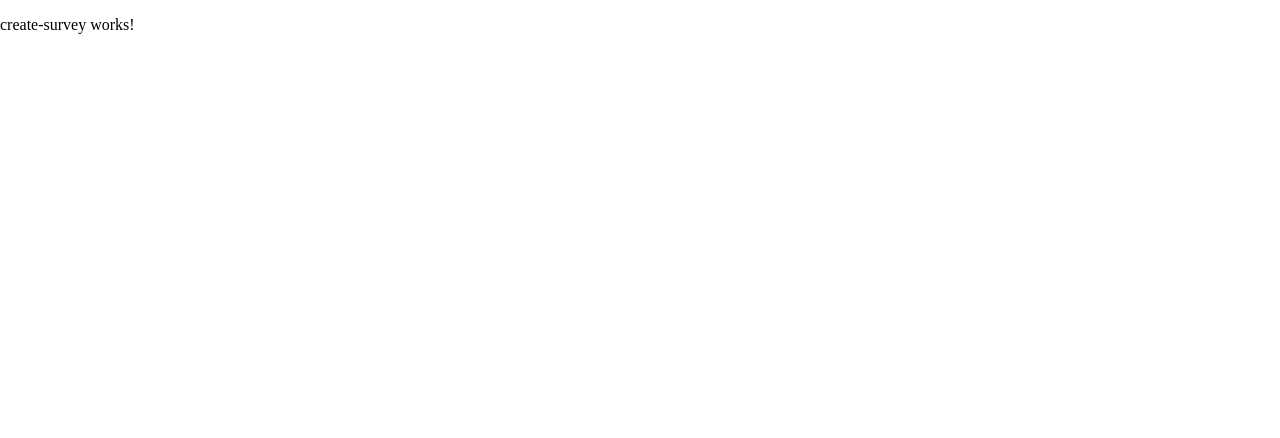
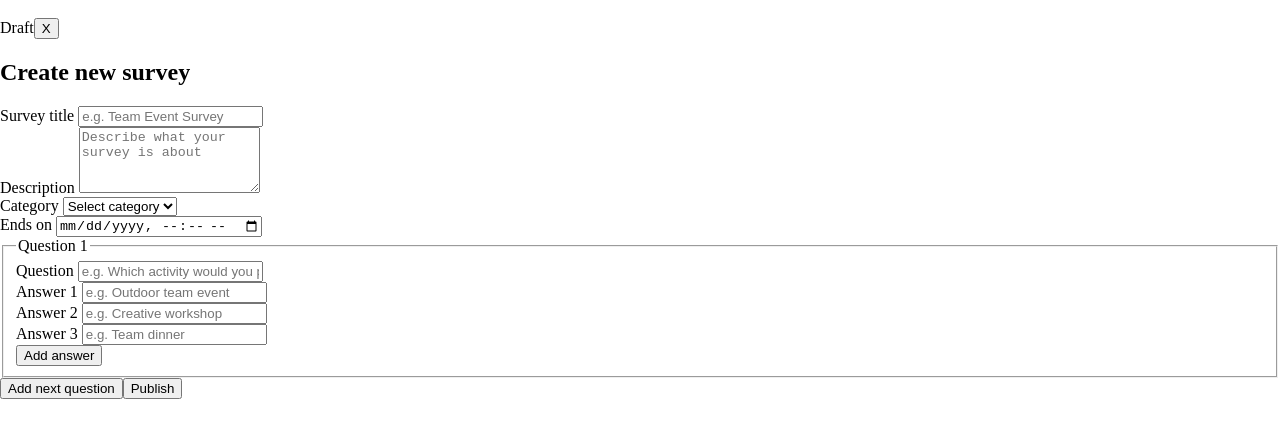
Before and after one commit to AhmetB-Dev/poll-app, an Angular app: page /create in a window 1280 px wide. Shown: the top 438 px of the page. Built offline with nearby package versions, Linux system fonts and the light colour scheme.

Commit message:
feat: update create survey page layout and fix routing link in home page

```diff
--- a/src/app/app.config.ts
+++ b/src/app/app.config.ts
@@ -4,5 +4,5 @@ import { provideRouter } from '@angular/router';
 import { routes } from './app.routes';
 
 export const appConfig: ApplicationConfig = {
-  providers: [provideBrowserGlobalErrorListeners(), provideRouter(routes), provideRouter(routes)],
+  providers: [provideBrowserGlobalErrorListeners(), provideRouter(routes)],
 };
--- a/src/app/app.routes.ts
+++ b/src/app/app.routes.ts
@@ -18,7 +18,7 @@ export const routes: Routes = [
   {
     path: 'survey/:id',
     component: SurveyDetail,
-    title: 'Poll Deatails',
+    title: 'Poll Details',
   },
   {
     path: '**',
--- a/src/app/pages/create-survey/create-survey.html
+++ b/src/app/pages/create-survey/create-survey.html
@@ -1 +1,128 @@
-<p>create-survey works!</p>
+<main class="create-survey">
+  <section class="create-survey__panel">
+    <img class="create-survey__image" src="" alt="" />
+
+    <div class="create-survey__topbar">
+      <span class="create-survey__status">Draft</span>
+
+      <button class="create-survey__close-button" type="button" aria-label="Close create survey">
+        X
+      </button>
+    </div>
+
+    <h1 class="create-survey__title">Create new survey</h1>
+
+    <form class="create-survey__form">
+      <div class="create-survey__field">
+        <label class="create-survey__label" for="survey-title"> Survey title </label>
+
+        <input
+          class="create-survey__input"
+          id="survey-title"
+          type="text"
+          name="survey-title"
+          placeholder="e.g. Team Event Survey"
+        />
+      </div>
+
+      <div class="create-survey__field">
+        <label class="create-survey__label" for="survey-description"> Description </label>
+
+        <textarea
+          class="create-survey__textarea"
+          id="survey-description"
+          name="survey-description"
+          rows="4"
+          placeholder="Describe what your survey is about"
+        ></textarea>
+      </div>
+
+      <div class="create-survey__row">
+        <div class="create-survey__field">
+          <label class="create-survey__label" for="survey-category"> Category </label>
+
+          <select class="create-survey__select" id="survey-category" name="survey-category">
+            <option value="">Select category</option>
+            <option value="team-activities">Team activities</option>
+            <option value="health">Health</option>
+            <option value="gaming">Gaming</option>
+            <option value="workplace">Workplace</option>
+          </select>
+        </div>
+
+        <div class="create-survey__field">
+          <label class="create-survey__label" for="survey-end-date"> Ends on </label>
+
+          <input
+            class="create-survey__input"
+            id="survey-end-date"
+            type="datetime-local"
+            name="survey-end-date"
+          />
+        </div>
+      </div>
+
+      <fieldset class="create-question">
+        <legend class="create-question__legend">Question 1</legend>
+
+        <div class="create-question__field">
+          <label class="create-question__label" for="question-title"> Question </label>
+
+          <input
+            class="create-question__input"
+            id="question-title"
+            type="text"
+            name="question-title"
+            placeholder="e.g. Which activity would you prefer?"
+          />
+        </div>
+
+        <div class="create-question__answers">
+          <div class="create-question__answer">
+            <label class="create-question__label" for="answer-1"> Answer 1 </label>
+
+            <input
+              class="create-question__input"
+              id="answer-1"
+              type="text"
+              name="answer-1"
+              placeholder="e.g. Outdoor team event"
+            />
+          </div>
+
+          <div class="create-question__answer">
+            <label class="create-question__label" for="answer-2"> Answer 2 </label>
+
+            <input
+              class="create-question__input"
+              id="answer-2"
+              type="text"
+              name="answer-2"
+              placeholder="e.g. Creative workshop"
+            />
+          </div>
+
+          <div class="create-question__answer">
+            <label class="create-question__label" for="answer-3"> Answer 3 </label>
+
+            <input
+              class="create-question__input"
+              id="answer-3"
+              type="text"
+              name="answer-3"
+              placeholder="e.g. Team dinner"
+            />
+          </div>
+        </div>
+
+        <button class="create-question__add-answer" type="button">Add answer</button>
+      </fieldset>
+
+      <div class="create-survey__actions">
+        <button class="create-survey__secondary-button" type="button">Add next question</button>
+
+        <button class="create-survey__primary-button" type="submit">Publish</button>
+      </div>
+    </form>
+  </section>
+</main>
--- a/src/app/pages/home/home.html
+++ b/src/app/pages/home/home.html
@@ -21,7 +21,7 @@
         opinions, engage your audience, and turn feedback into action.
       </p>
 
-      <a class="home-hero__button" routerLink="/survey/:id"> New survey </a>
+      <a class="home-hero__button" routerLink="/survey"> New survey </a>
     </div>
   </section>
 
```
